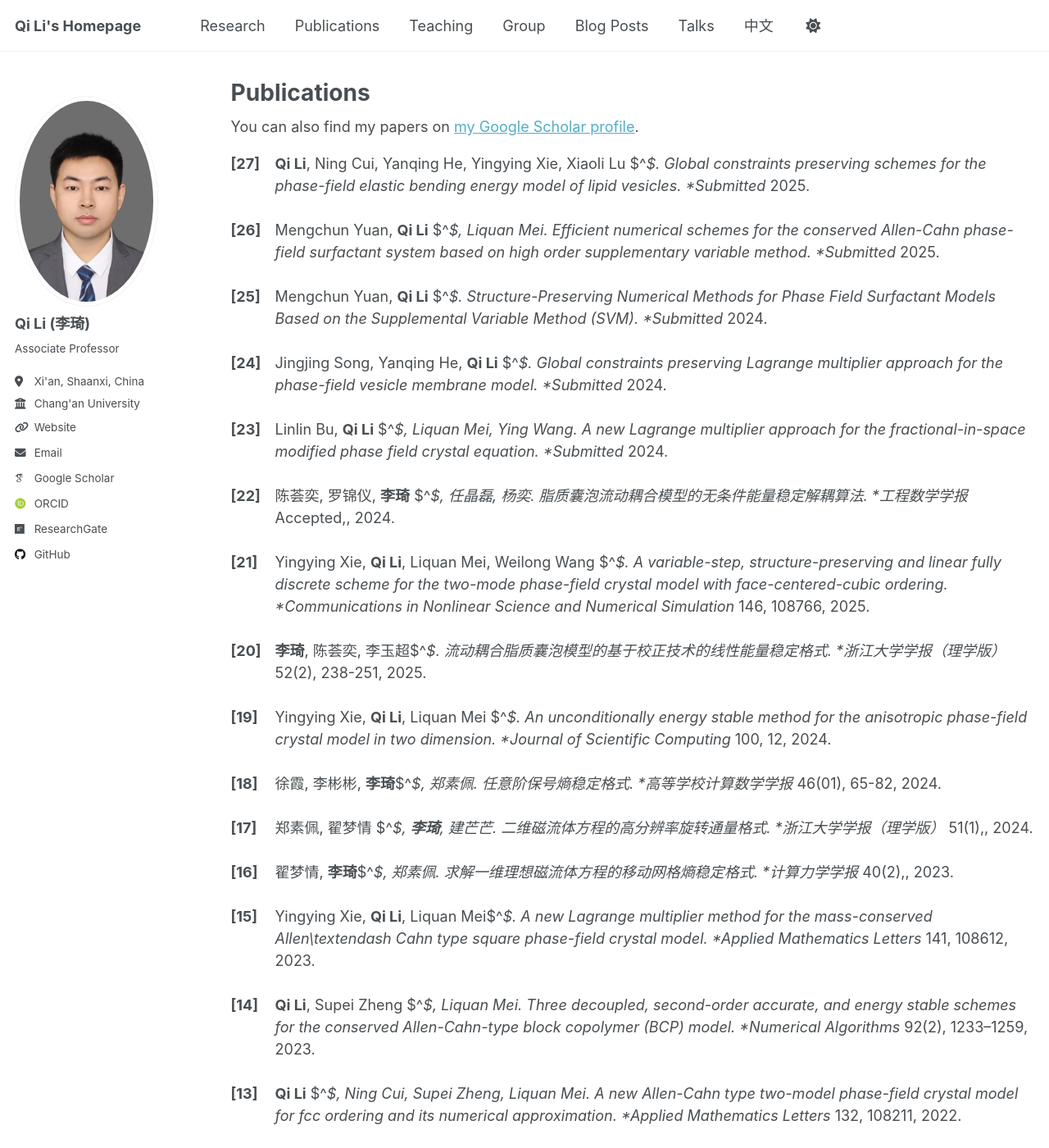
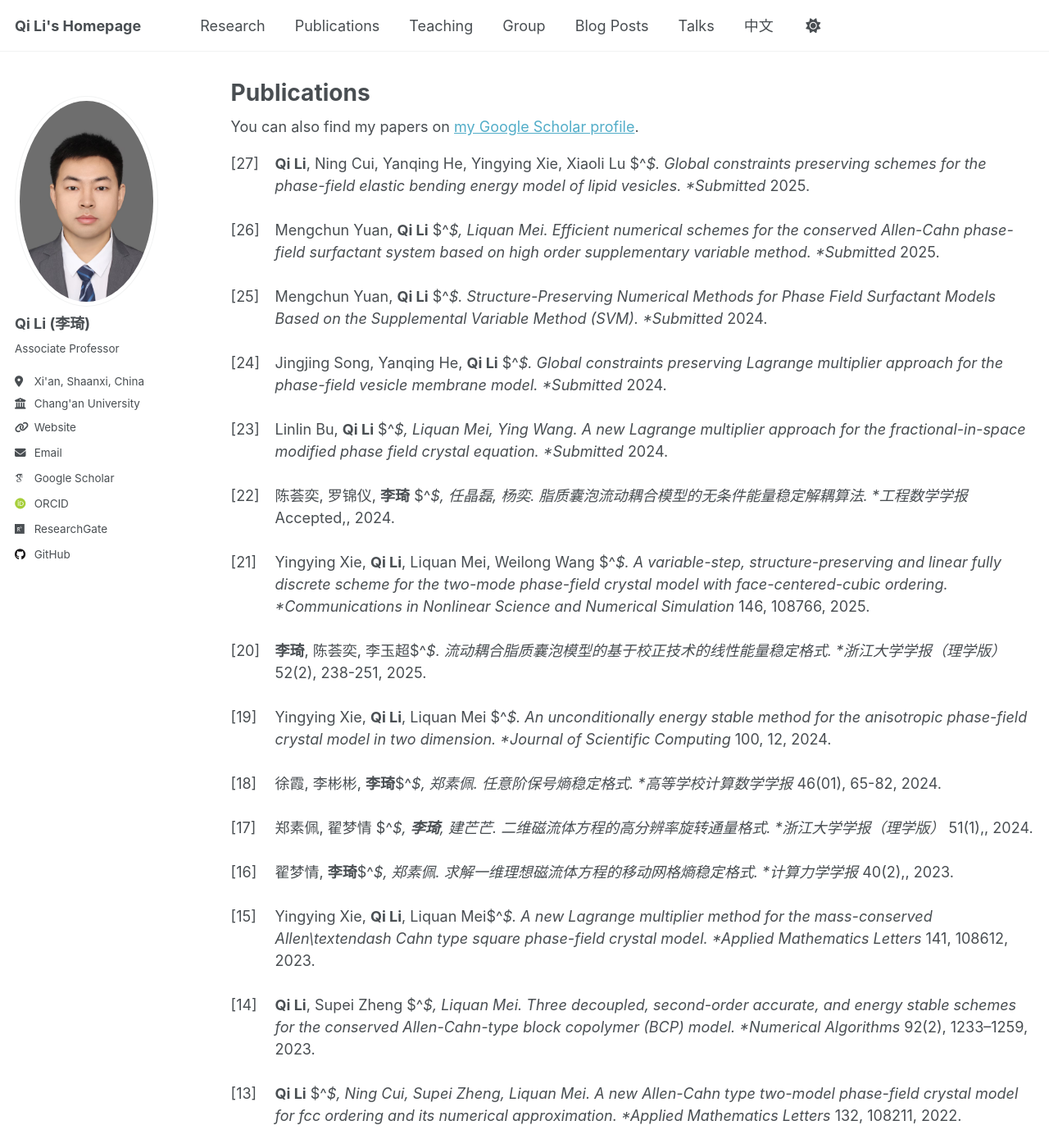
Before and after one commit to liqihao2000/liqihao2000.github.io, a Jekyll site: the page built from _pages/publications.html, in a window 1280 px wide and 1400 px high. Shown: the whole window at 82% size. Built offline with Jekyll 4.4.1, drawn with Linux system fonts in a browser that asks for light colours; some web fonts are replaced.

Commit message:
update info

```diff
--- a/_pages/publications.html
+++ b/_pages/publications.html
@@ -28,7 +28,8 @@ author_profile: true
     content: "[" counter(item) "]";
     position: absolute;
     left: 0;
-    font-weight: bold;
+    font-weight: normal;
+    margin-right: 0.5em;  /* 控制编号与内容间距 */
   }
   </style>
 
```
